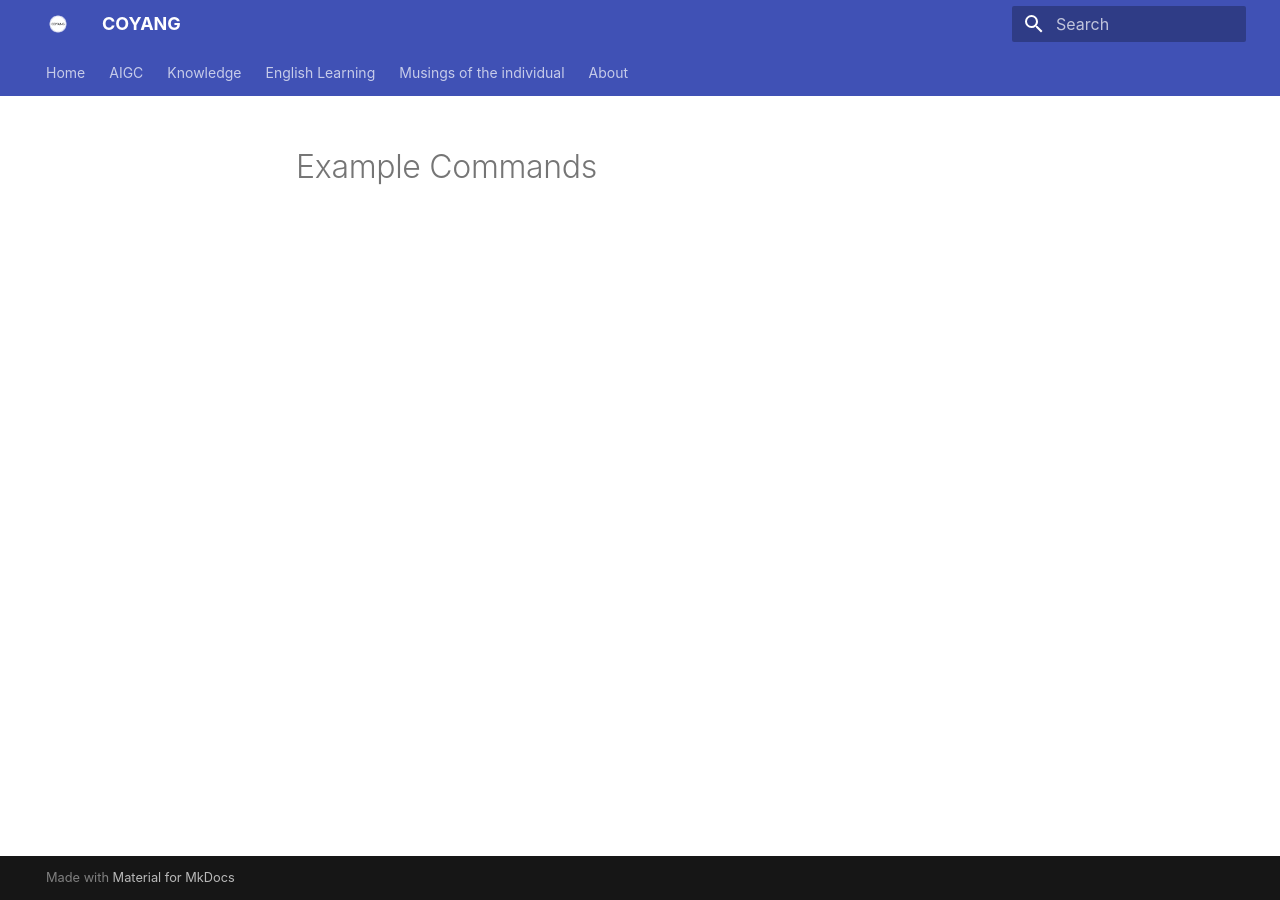
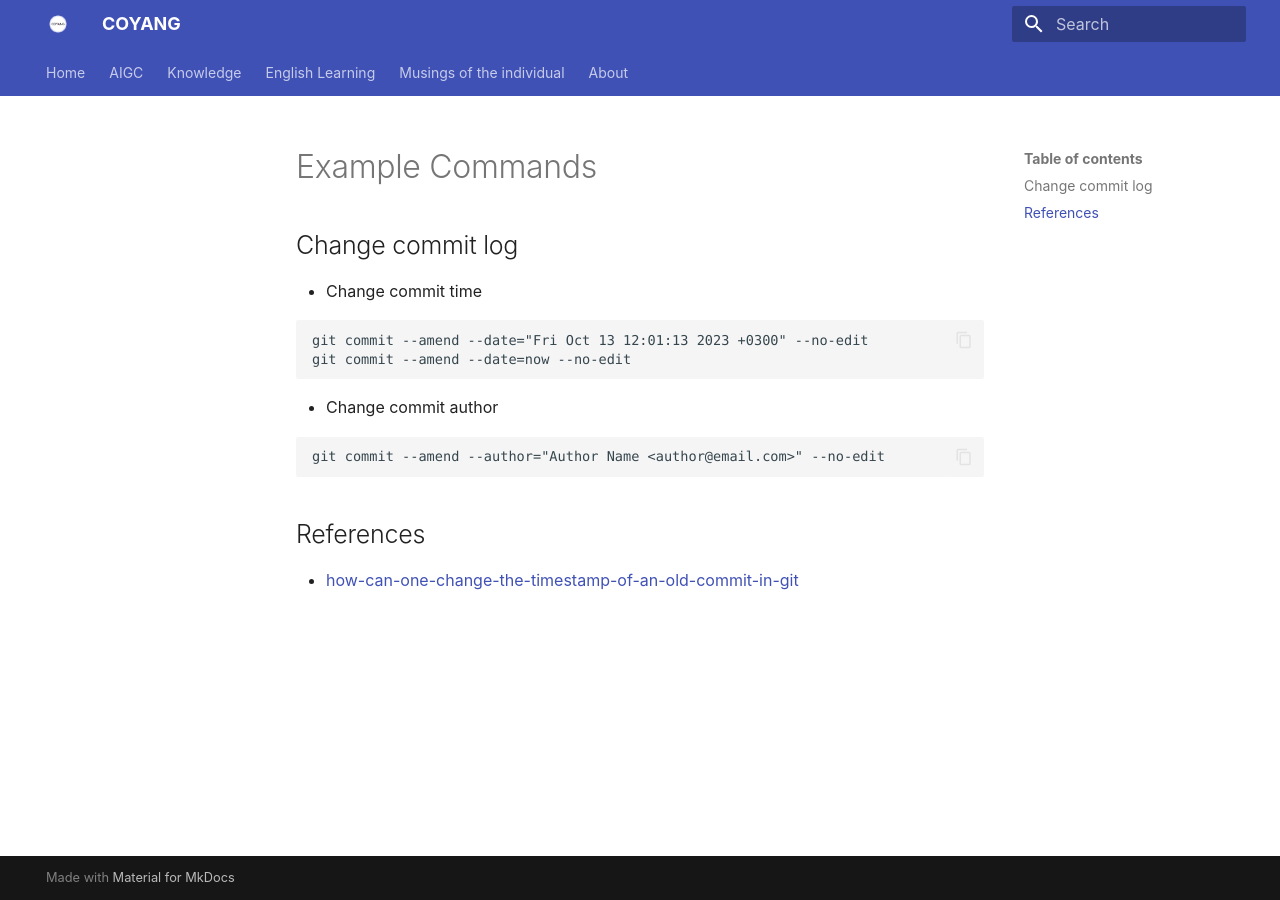
Before and after one commit to coyang/blogs, an MkDocs documentation site: the page built from docs/knowledge/tools/git/example_commands.md, in a window 1280 px wide. Built offline with MkDocs 1.6.1 and Material for MkDocs 9.7.7, drawn with Linux system fonts in a browser that asks for light colours.

Commit message:
Add example command

````diff
--- a/docs/knowledge/tools/git/example_commands.md
+++ b/docs/knowledge/tools/git/example_commands.md
@@ -1 +1,20 @@
 # Example Commands
+
+## Change commit log
+
+- Change commit time
+
+```bash
+git commit --amend --date="Fri Oct 13 12:01:13 2023 +0300" --no-edit
+git commit --amend --date=now --no-edit
+```
+
+- Change commit author
+
+```bash
+git commit --amend --author="Author Name <author@email.com>" --no-edit
+```
+
+## References
+
+- [how-can-one-change-the-timestamp-of-an-old-commit-in-git](https://stackoverflow.com/questions/454734/how-can-one-change-the-timestamp-of-an-old-commit-in-git)
````
